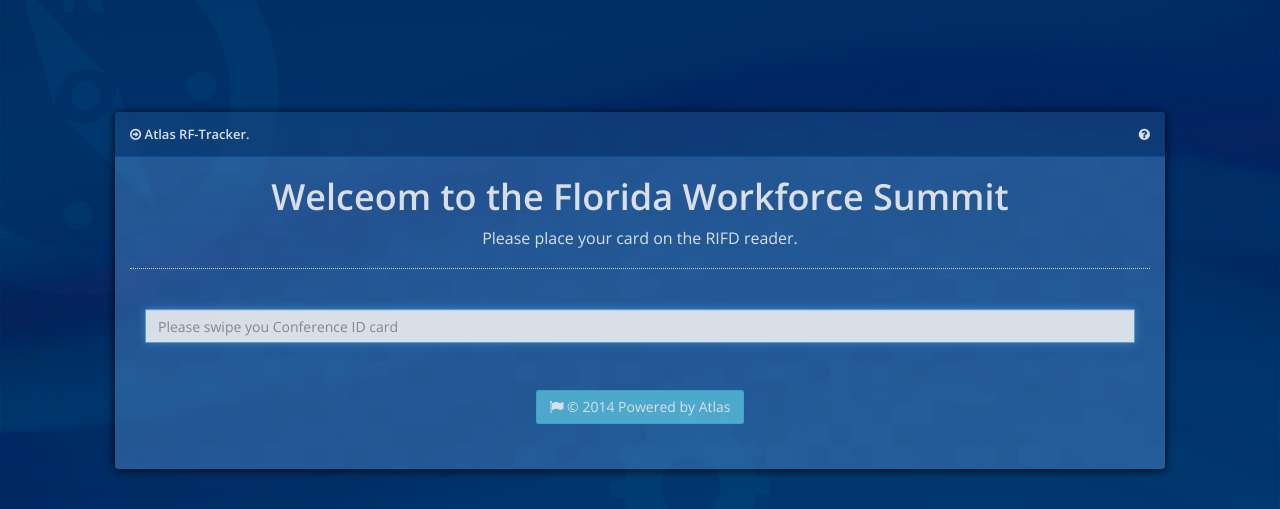
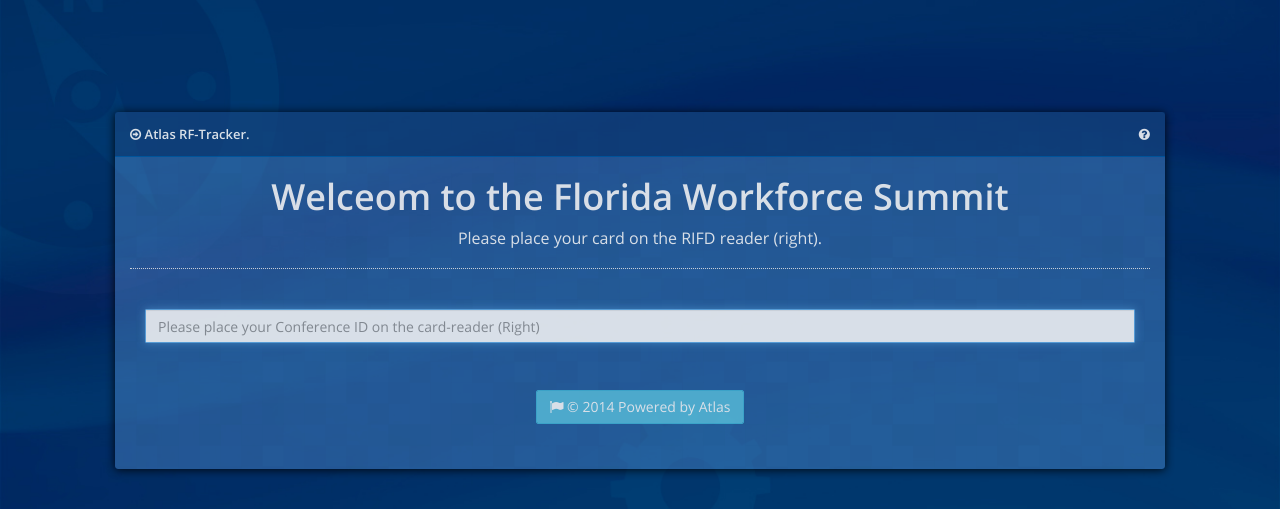
Before and after one commit to ManagedPixels/rfid, a PHP site: page / in a window 1280 px wide. Shown: the part 40-549 px from the top of the page. Run offline with PHP 8.4, Linux system fonts and the light colour scheme; some libraries are stand-ins or nearby versions.

Commit message:
Fixed typo in message

```diff
--- a/index.php
+++ b/index.php
@@ -85,7 +85,7 @@ endif;
 <?php //echo $this->Html->image('theme/adv_kiosks/csf_reversed.png');?>
 </a>
                                         <h1>Welceom to the Florida Workforce Summit </h1>
-                                        <p>Please place your card on the RIFD reader.</p>
+                                        <p>Please place your card on the RIFD reader (right).</p>
 
                                     </div>
                                     <div class="well-off">
@@ -94,7 +94,7 @@ endif;
 
                                                 <div class="form-group col-md-12">
                                                     <label for=""><p></p></label>
-                                                    <input type="password" class="form-control" id="card_number" name="card_number" placeholder="Please swipe you Conference ID card">
+                                                    <input type="password" class="form-control" id="card_number" name="card_number" placeholder="Please place your Conference ID on the card-reader (Right) ">
                                                 </div>
                                                 <div class="form-group col-sm-12">
                                                     <input type="hidden" name="kiosk_number" value="<?php echo $id->kiosk_number?>">
```
